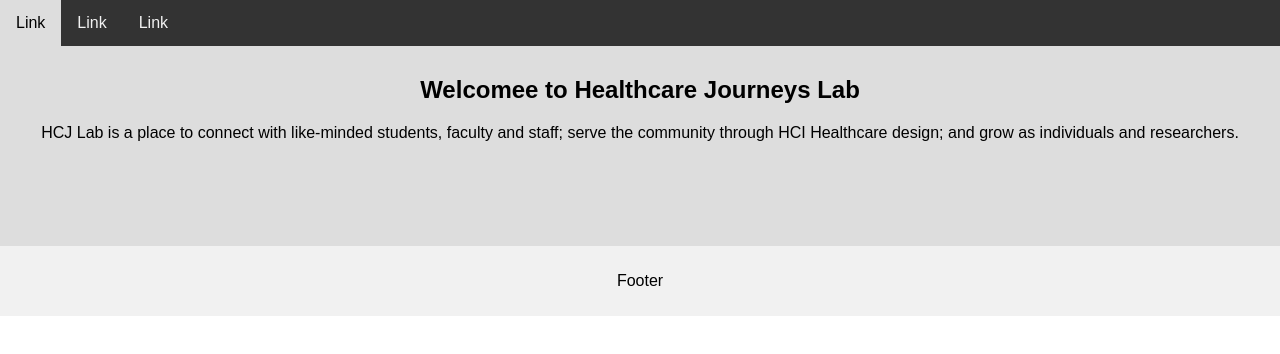
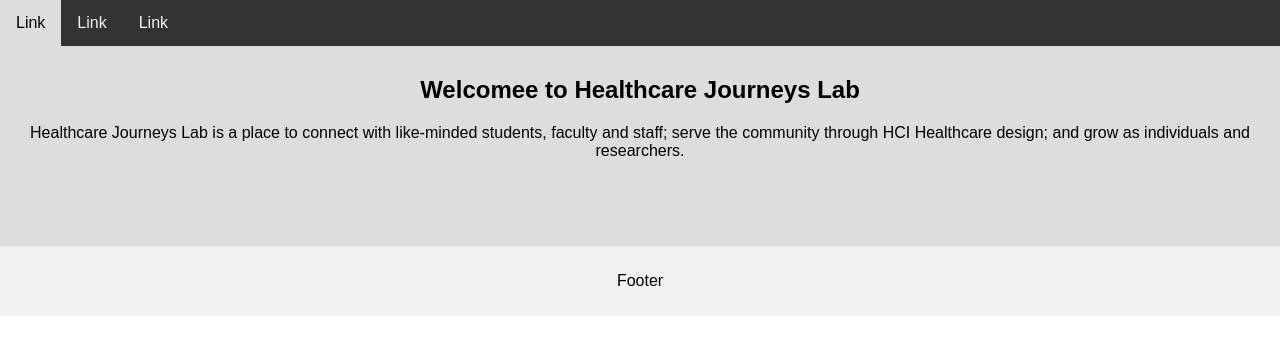
Before and after one commit to Azakeres/HealthcareJourneys, a plain HTML site: page public/index.html in a window 1280 px wide. Drawn offline with Linux system fonts and the light colour scheme.

Commit message:
Update index.html

```diff
--- a/public/index.html
+++ b/public/index.html
@@ -65,7 +65,7 @@ body {
 
 <div class="content">
   <h2>Welcomee to Healthcare Journeys Lab</h2>
-  <p>HCJ Lab is a place to connect with like-minded students, faculty and staff; serve the community through HCI Healthcare design; and grow as individuals and researchers.</p>
+  <p>Healthcare Journeys Lab is a place to connect with like-minded students, faculty and staff; serve the community through HCI Healthcare design; and grow as individuals and researchers.</p>
 </div>
 
 
```
